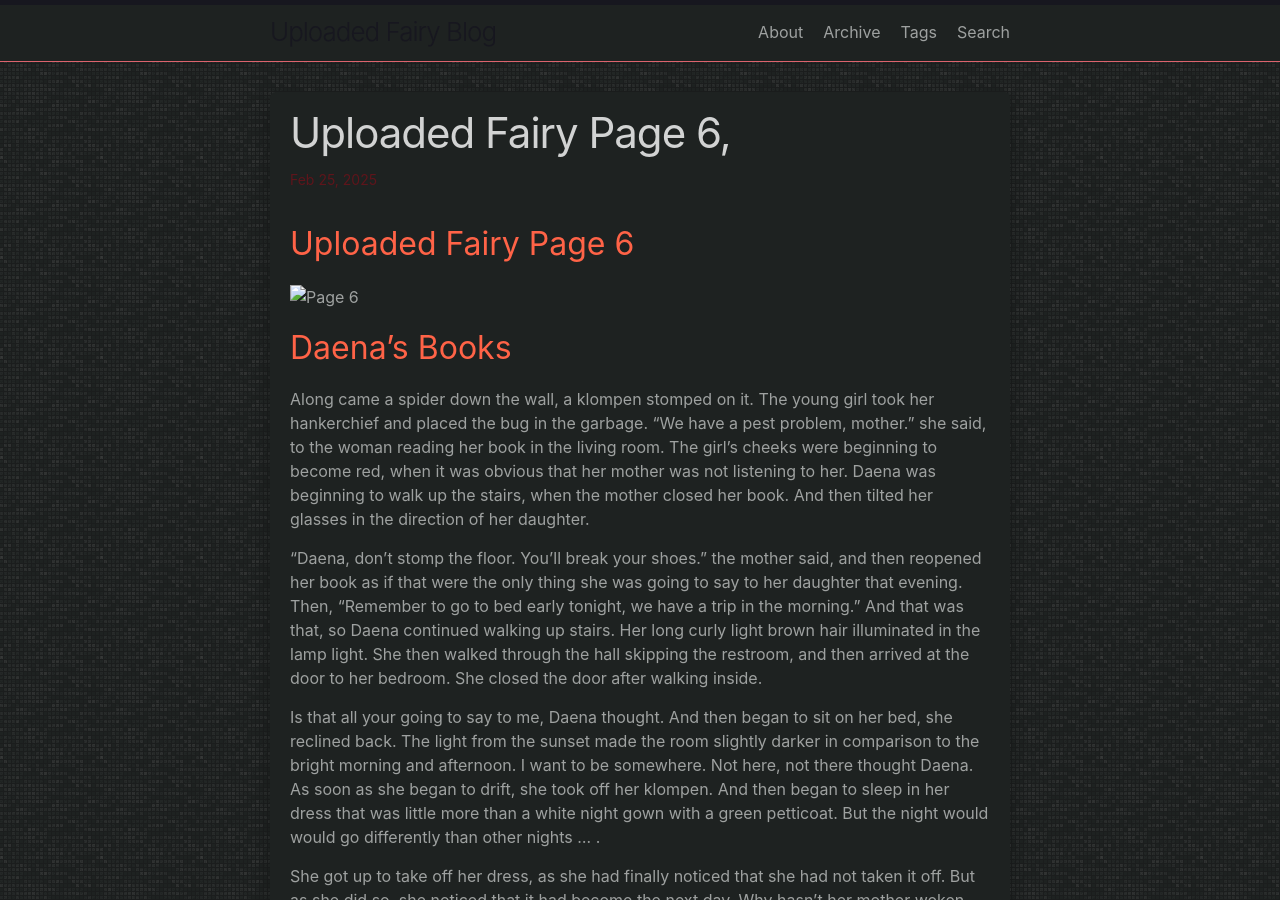
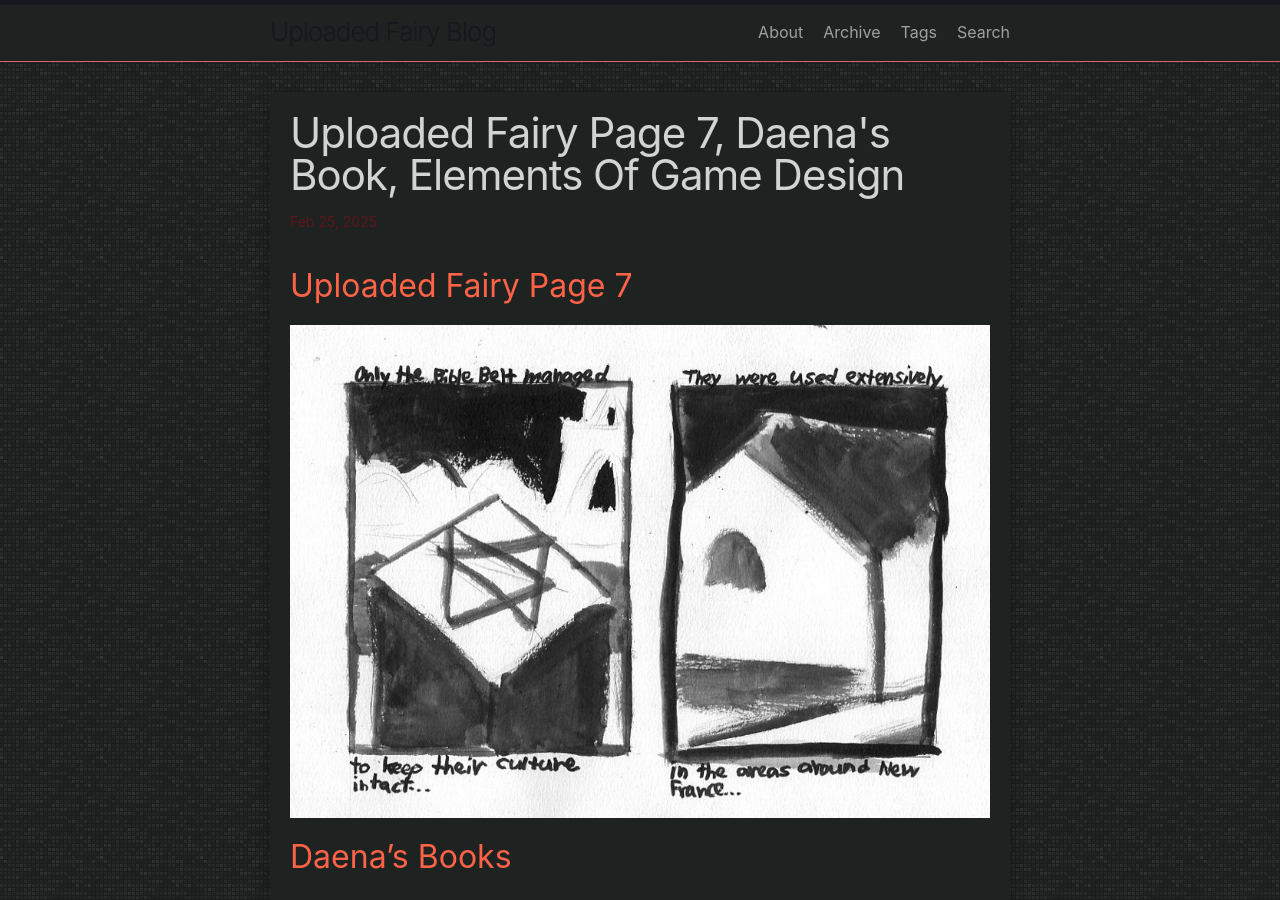
Before and after one commit to LWFlouisa/UFBlog, a Jekyll site: the page built from _posts/2025-02-25-UploadedFairyPage7.md, in a window 1280 px wide and 900 px high. Built offline with Jekyll 4.4.1, drawn with Linux system fonts in a browser that asks for light colours; our own code applies the rules of GitHub Pages for plain Markdown files.

Commit message:
Update 2025-02-25-UploadedFairyPage7.md

```diff
--- a/_posts/2025-02-25-UploadedFairyPage7.md
+++ b/_posts/2025-02-25-UploadedFairyPage7.md
@@ -1,8 +1,8 @@
 ---
-title: "Uploaded Fairy Page 6, "
+title: "Uploaded Fairy Page 7, Daena's Book, Elements Of Game Design"
 ---
-## Uploaded Fairy Page 6
-![Page 6]()
+## Uploaded Fairy Page 7
+![Page 7](https://raw.githubusercontent.com/LWFlouisa/UFBlog/refs/heads/main/images/Pages/page7.jpg)
 
 ## Daena's Books
 Along came a spider down the wall, a klompen stomped on it. The young girl took her hankerchief and placed the bug in the garbage. “We have a pest problem, mother.” she said, to the woman reading her book in the living room. The girl’s cheeks were beginning to become red, when it was obvious that her mother was not listening to her. Daena was beginning to walk up the stairs, when the mother closed her book. And then tilted her glasses in the direction of her daughter.
```
